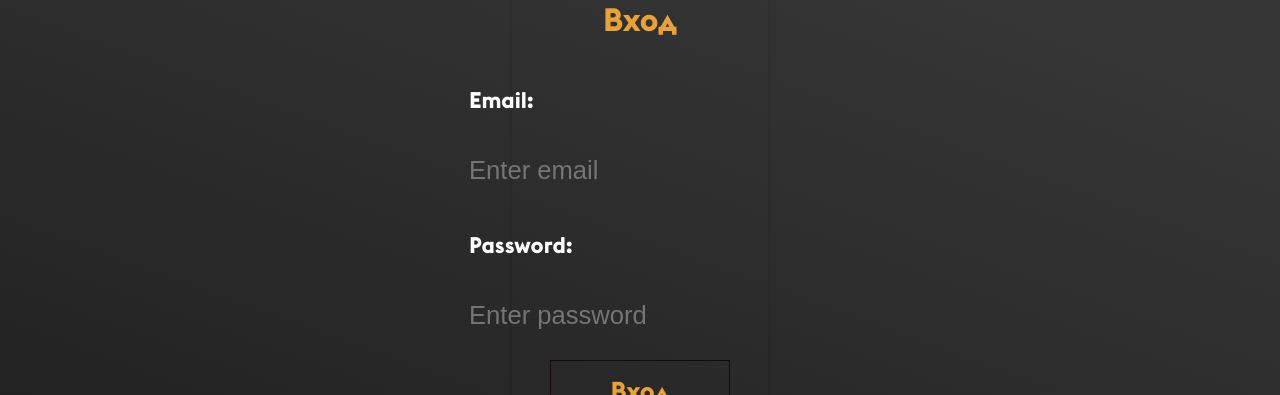
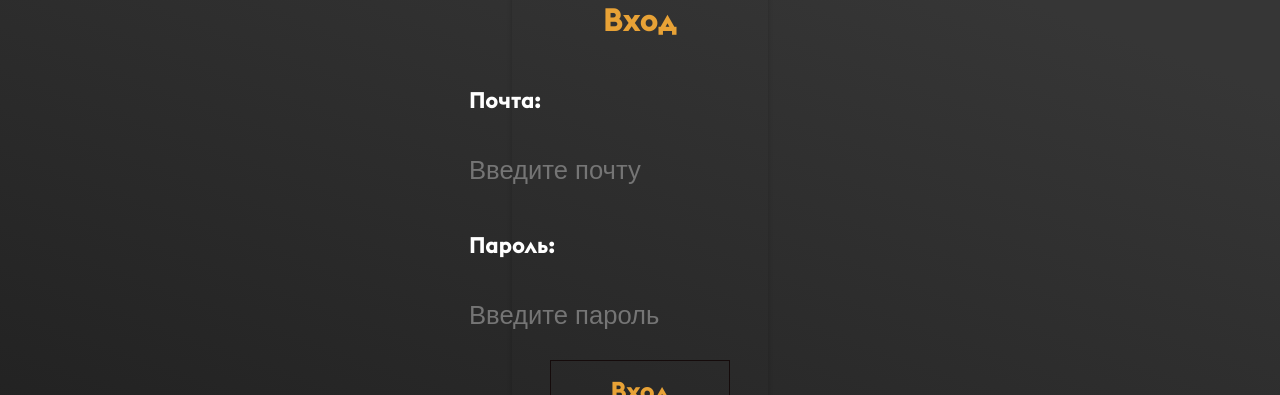
Before and after one commit to markgregr/ship-station-frontend, a React (Vite) app: page /auth in a window 1280 px wide. Shown: the part 140-535 px from the top of the page. Built offline with nearby package versions, Linux system fonts and the light colour scheme.

Commit message:
auth form

```diff
--- a/src/components/AuthForm/AuthForm.tsx
+++ b/src/components/AuthForm/AuthForm.tsx
@@ -23,7 +23,6 @@ const AuthForm: React.FC<AuthFormProps> = ({ onLogin, isAuthenticated }) => {
 
   useEffect(() => {
     if (isAuthenticated) {
-      // Если вход успешен, переходим на /ship
       navigate("/ship");
     }
   }, [navigate]);
@@ -32,22 +31,22 @@ const AuthForm: React.FC<AuthFormProps> = ({ onLogin, isAuthenticated }) => {
     <Form className={styles.authForm}>
       <Form.Label className={styles.title}>Вход</Form.Label>
       <Form.Group controlId="formEmail" className={styles.formgroup}>
-        <Form.Label className={styles.label}>Email:</Form.Label>
+        <Form.Label className={styles.label}>Почта:</Form.Label>
         <Form.Control
           className={styles.input}
           type="email"
-          placeholder="Enter email"
+          placeholder="Введите почту"
           value={email}
           onChange={(e) => setEmail(e.target.value)}
         />
       </Form.Group>
 
       <Form.Group controlId="formPassword" className={styles.formgroup}>
-        <Form.Label className={styles.label}>Password:</Form.Label>
+        <Form.Label className={styles.label}>Пароль:</Form.Label>
         <Form.Control
           className={styles.input}
           type="password"
-          placeholder="Enter password"
+          placeholder="Введите пароль"
           value={password}
           onChange={(e) => setPassword(e.target.value)}
         />
```
